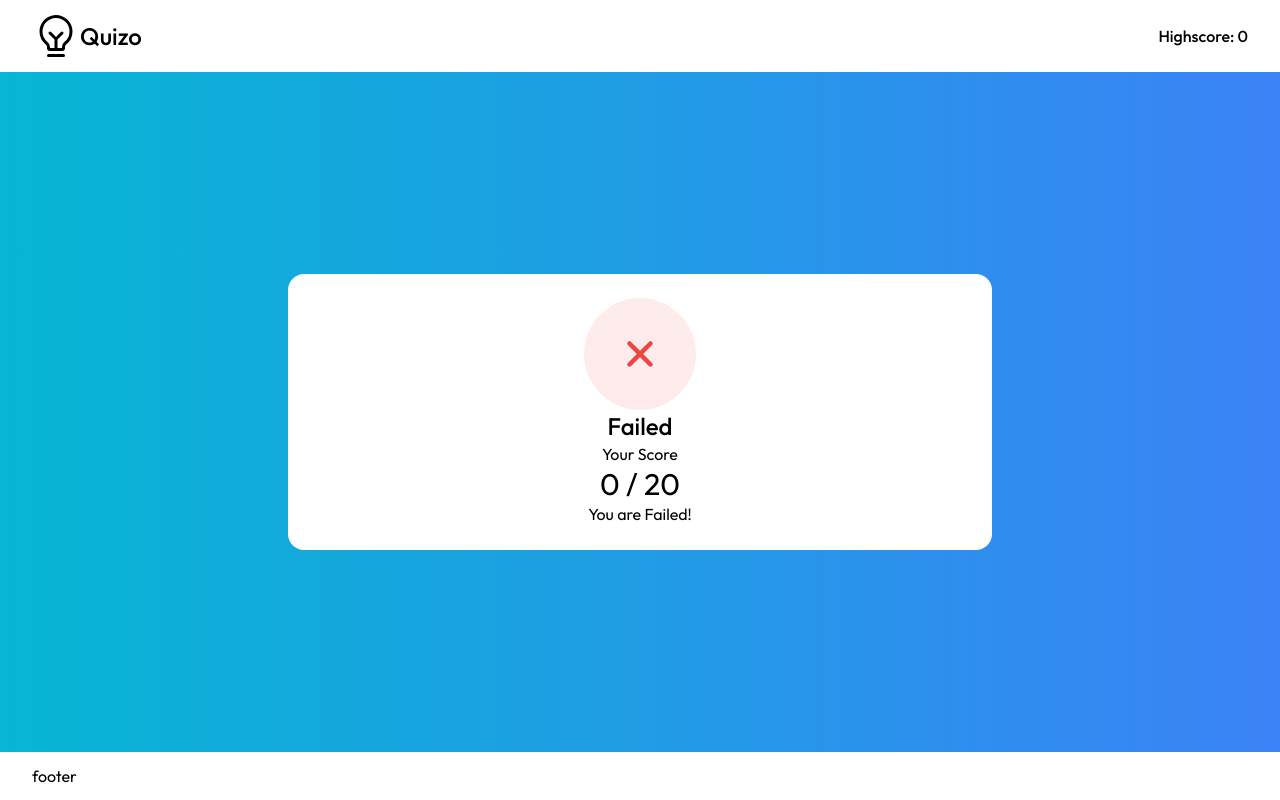
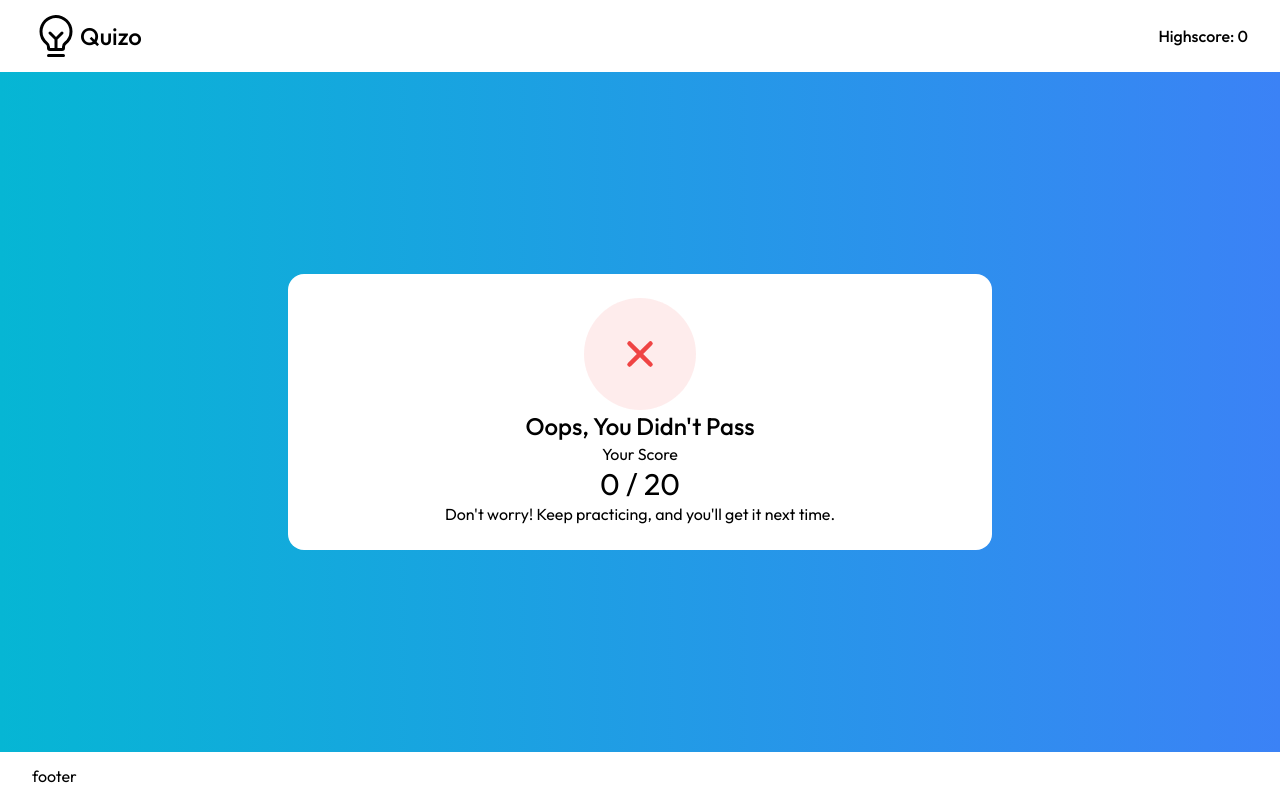
Before and after one commit to code-with-naimish/react-quizo, a React (Vite) app: page / in a window 1280 px wide. Built offline with nearby package versions, Linux system fonts and the light colour scheme.

Commit message:
progress

```diff
--- a/src/components/result-screen.tsx
+++ b/src/components/result-screen.tsx
@@ -15,35 +15,35 @@ export default function ResultScreen(props: {
 
   let result: {
     title: string,
-    subTitle: string
-    icon: ReactNode
+    subTitle: string,
+    icon: ReactNode,
     className: string
   } | null = null;
 
   if (props.totalScore < failedScore) {
     result = {
-      title: "Failed",
-      subTitle: "You are Failed!",
+      title: "Oops, You Didn't Pass",
+      subTitle: "Don't worry! Keep practicing, and you'll get it next time.",
       icon: <IoClose />,
       className: "bg-red-500/10 text-red-500"
     }
 
   } else if (props.totalScore >= highScore) {
     result = {
-      title: "Highscore",
-      subTitle: "Bravo! You made a new Highscore",
+      title: "New High Score!",
+      subTitle: "Amazing! You've set a new record. Keep up the great work!",
       icon: <BsTrophy />,
       className: "bg-green-500/10 text-green-500"
-
     }
   } else {
     result = {
-      title: "Congratulation",
-      subTitle: "You are Passed!",
+      title: "Congratulations!",
+      subTitle: "Well done! You've passed. Keep aiming higher!",
       icon: <FaCheck />,
       className: "bg-green-500/10 text-green-500"
     }
   }
+
 
   useEffect(() => {
     if (props?.totalScore > highScore) {
```
